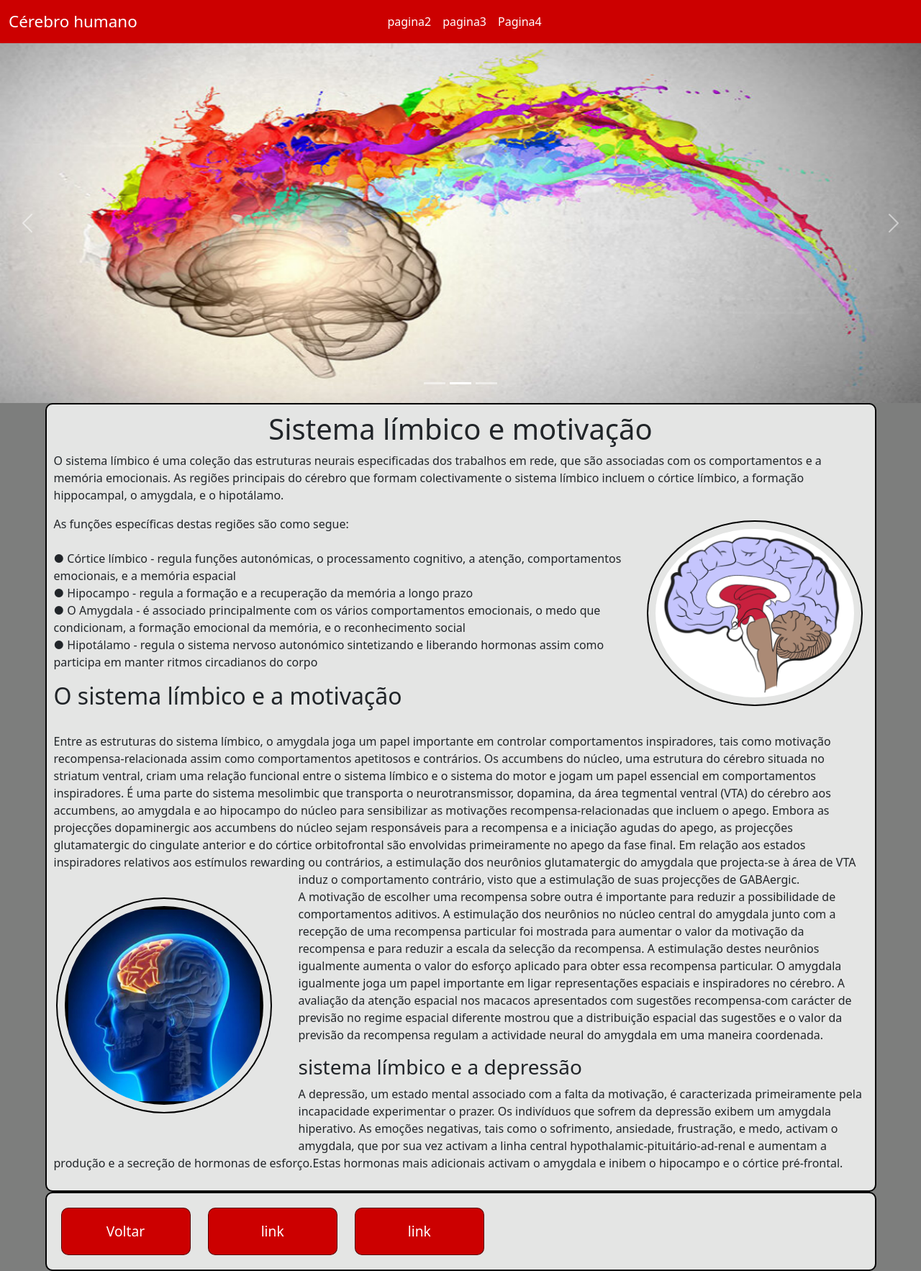
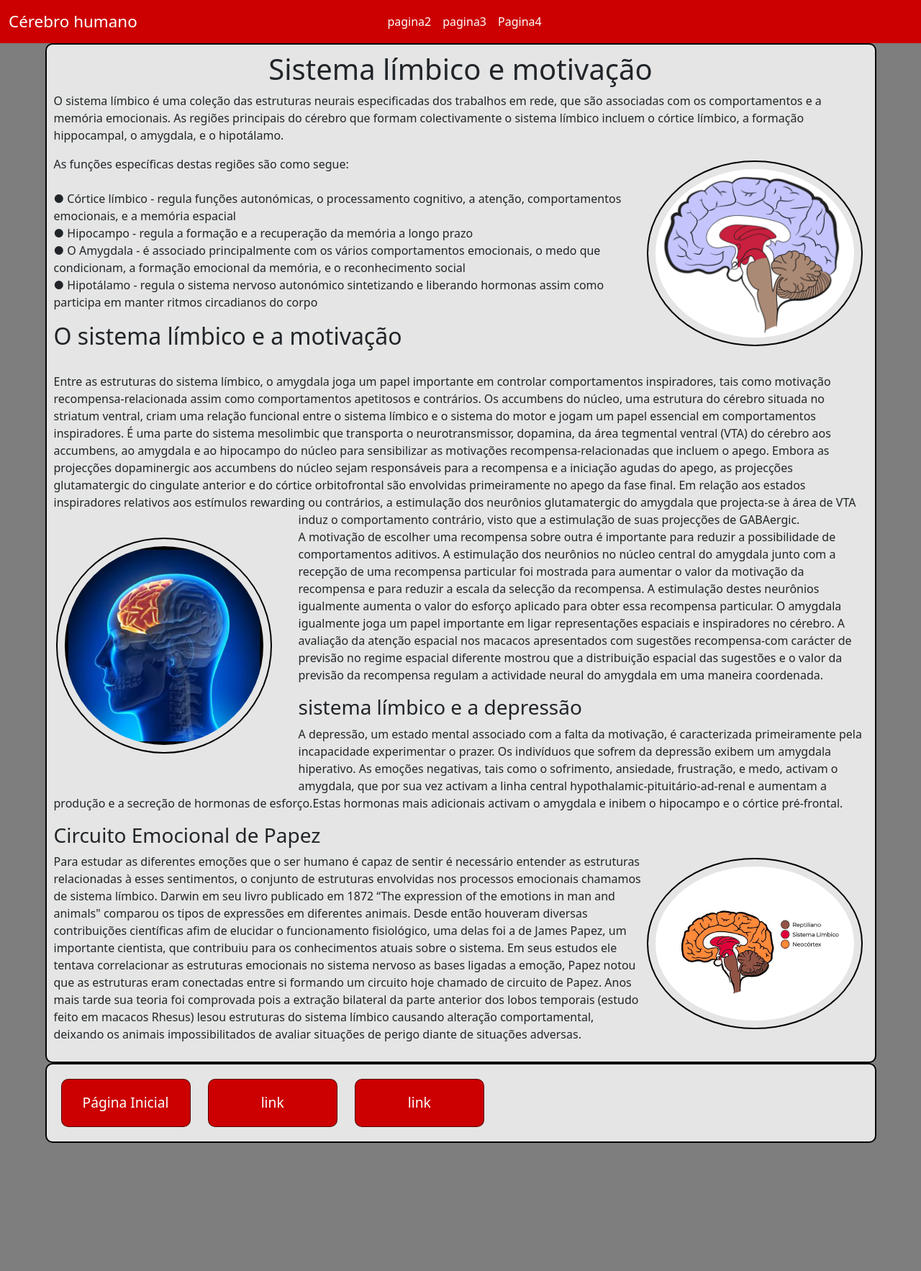
Before and after one commit to Natanlima13/ativ2, a plain HTML site: page ativ_pratica02/pagina02.html in a window 1280 px wide. Shown: the whole page at 72% size. After the commit the page ends 1588 px from the top, so only its background shows below. Drawn offline with Linux system fonts and the light colour scheme.

Commit message:
atualizado-06-12

```diff
--- a/ativ_pratica02/CSS/estilo.css
+++ b/ativ_pratica02/CSS/estilo.css
@@ -59,6 +59,7 @@ h1{
     border-radius: 10px;
 
 }
+
 
 
 .btnlink1{
--- a/ativ_pratica02/pagina02.html
+++ b/ativ_pratica02/pagina02.html
@@ -27,43 +27,7 @@
     </div>
   </div>
 </nav>
-<div id="carouselExampleCaptions" class="carousel slide" data-bs-ride="carousel">
-  <div class="carousel-indicators">
-    <button type="button" data-bs-target="#carouselExampleCaptions" data-bs-slide-to="0" class="active" aria-current="true" aria-label="Slide 1"></button>
-    <button type="button" data-bs-target="#carouselExampleCaptions" data-bs-slide-to="1" aria-label="Slide 2"></button>
-    <button type="button" data-bs-target="#carouselExampleCaptions" data-bs-slide-to="2" aria-label="Slide 3"></button>
-  </div>
 
-  <div class="carousel-inner">
-    <div class="carousel-item active">
-      <img src="../ativ_pratica02/IMG/Cerebro01.jpeg" class="d-block w-100" alt="...">
-      <div class="carousel-caption d-none d-md-block">
-
-      </div>
-    </div>
-    <div class="carousel-item">
-      <img src="../ativ_pratica02/IMG/Cerebro02.jpeg" class="d-block w-100" alt="...">
-      <div class="carousel-caption d-none d-md-block">
-
-      </div>
-    </div>
-    <div class="carousel-item">
-      <img src="../ativ_pratica02/IMG/cerebro3.jpg" class="d-block w-100" alt="...">
-      <div class="carousel-caption d-none d-md-block">
-
-      </div>
-    </div>
-  </div>
-  <button class="carousel-control-prev" type="button" data-bs-target="#carouselExampleCaptions" data-bs-slide="prev">
-    <span class="carousel-control-prev-icon" aria-hidden="true"></span>
-    <span class="visually-hidden">Previous</span>
-  </button>
-  <button class="carousel-control-next" type="button" data-bs-target="#carouselExampleCaptions" data-bs-slide="next">
-    <span class="carousel-control-next-icon" aria-hidden="true"></span>
-    <span class="visually-hidden">Next</span>
-  </button>
-
-</div>
 
 <div class="Container">
 <div class="bloco">
@@ -109,10 +73,17 @@ Em relação aos estados inspiradores relativos aos estímulos rewarding ou cont
 
 <p>A depressão, um estado mental associado com a falta da motivação, é caracterizada primeiramente pela incapacidade experimentar o prazer. Os indivíduos que sofrem da depressão exibem um amygdala hiperativo. As emoções negativas, tais como o sofrimento, ansiedade, frustração, e medo, activam o amygdala, que por sua vez activam a linha central hypothalamic-pituitário-ad-renal e aumentam a produção e a secreção de hormonas de esforço.Estas hormonas mais adicionais activam o amygdala e inibem o hipocampo e o córtice pré-frontal.</p>
 
+<h3>Circuito Emocional de Papez</h3>
+
+<img src="../ativ_pratica02/IMG/circuito-papez-limbico.png">
+
+<p>Para estudar as diferentes emoções que o ser humano é capaz de sentir é necessário entender as estruturas relacionadas à esses sentimentos, o conjunto de estruturas envolvidas nos processos emocionais chamamos de sistema límbico. Darwin em seu livro publicado em 1872 “The expression of the emotions in man and animals" comparou os tipos de expressões em diferentes animais. Desde então houveram diversas contribuições científicas afim de elucidar o funcionamento fisiológico, uma delas foi a de James Papez, um importante cientista, que contribuiu para os conhecimentos atuais sobre o sistema. Em seus estudos ele tentava correlacionar as estruturas emocionais no sistema nervoso as bases ligadas a emoção, Papez notou que as estruturas eram conectadas entre si formando um circuito hoje chamado de circuito de Papez. Anos mais tarde sua teoria foi comprovada pois a extração bilateral da parte anterior dos lobos temporais (estudo feito em macacos Rhesus) lesou estruturas do sistema límbico causando alteração comportamental, deixando os animais impossibilitados de avaliar situações de perigo diante de situações adversas.</p>
+
+
 
 </div>
 <div class="bloco2">
-<button class="btnlink1"><a href="../ativ_pratica02/index.html" target="_blank">Voltar</a></button>
+<button class="btnlink1"><a href="../ativ_pratica02/index.html" target="_blank">Página Inicial</a></button>
 <button class="btnlink2">link</button>
 <button class="btnlink3">link</button>
 </div>
```
Also changed, not shown: ativ_pratica02/IMG/Amygdala.jpg (added), ativ_pratica02/IMG/circuito-papez-limbico.png (added), ativ_pratica02/IMG/limbico2.jpg (added).
